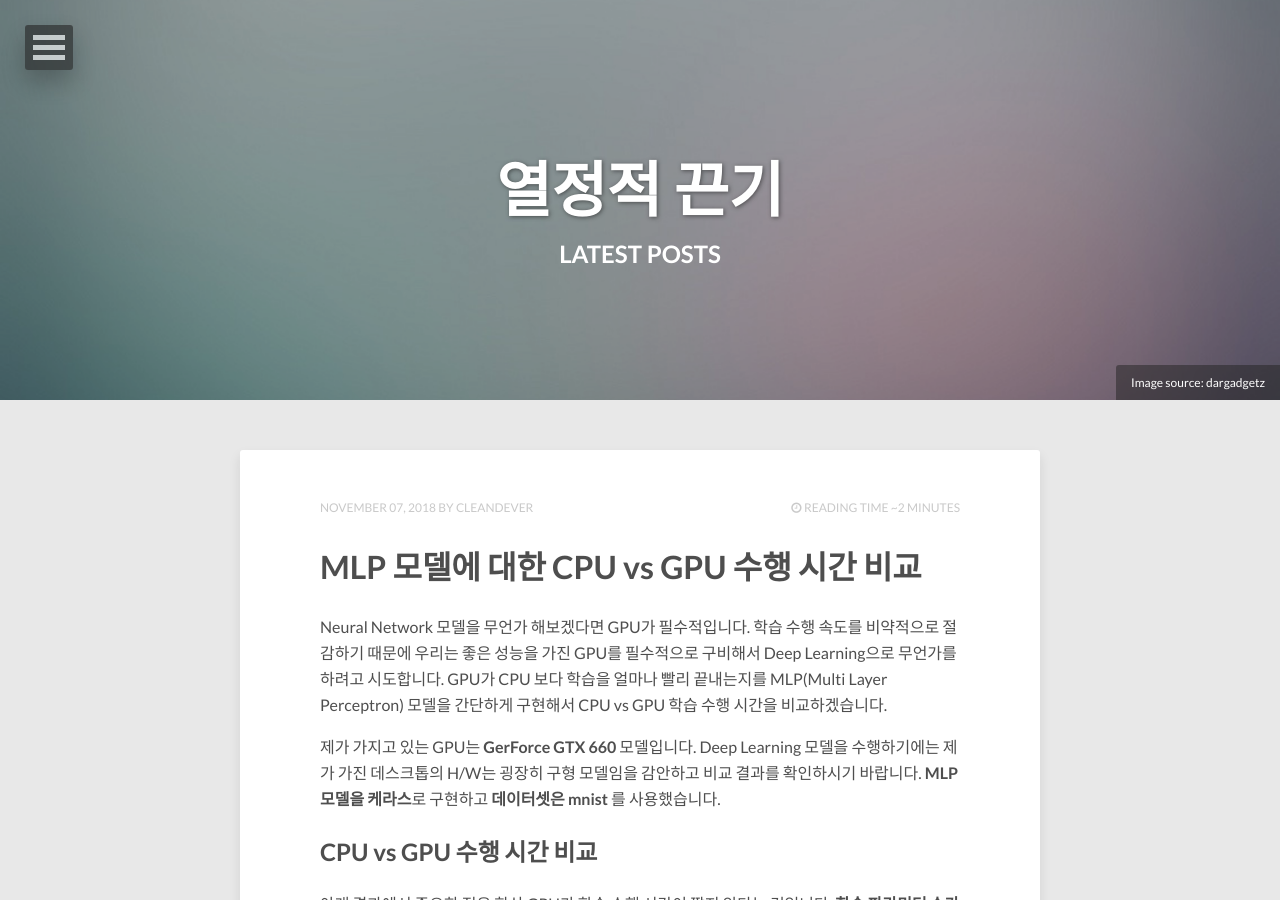
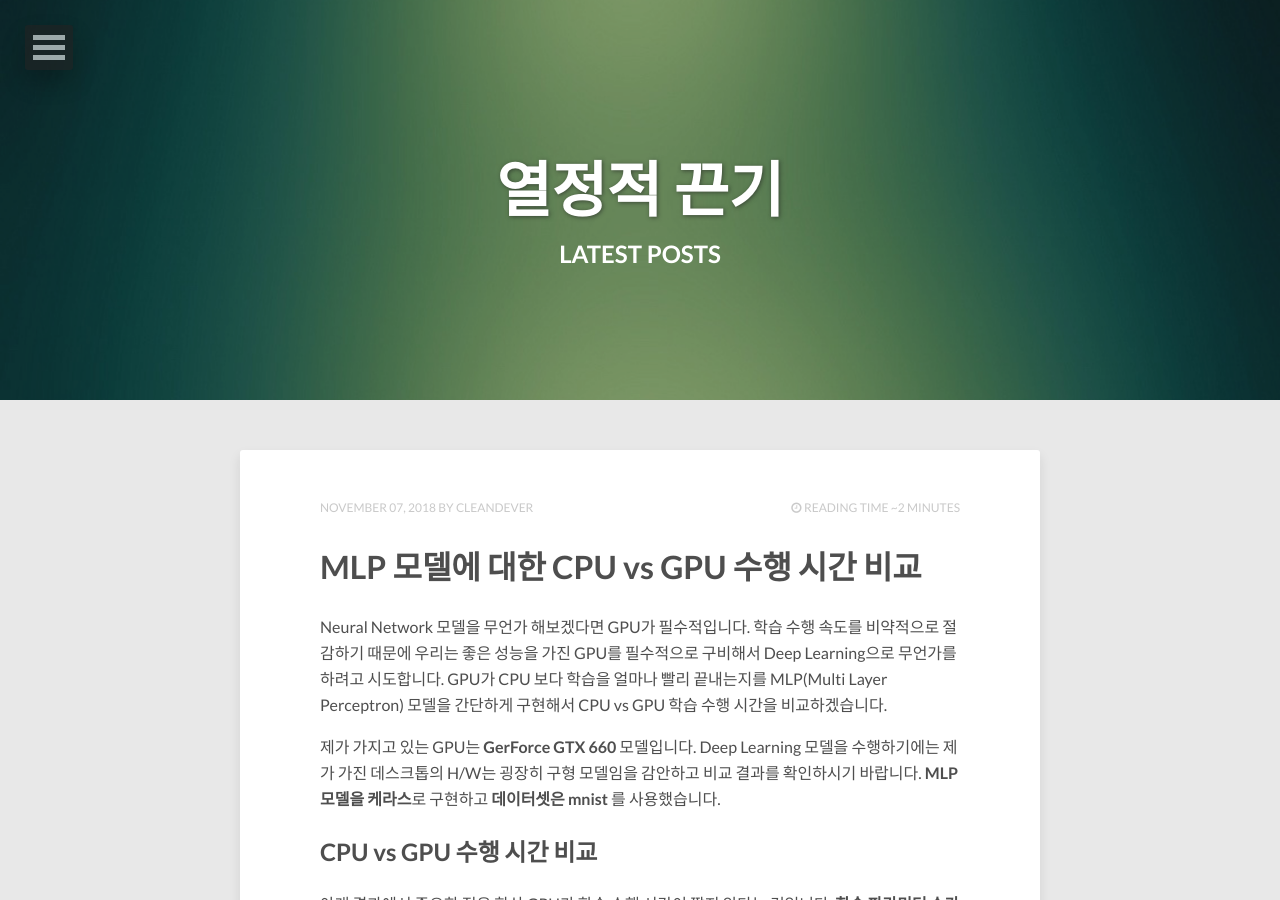
Before and after one commit to cleandever/cleandever.github.io, a Jekyll site: the page built from index.html, in a window 1280 px wide and 900 px high. Built offline with Jekyll 4.4.1, drawn with Linux system fonts in a browser that asks for light colours; nearby versions of some CDN libraries; the list of posts is cut into pages by our own code.

Commit message:
change image

```diff
--- a/index.html
+++ b/index.html
@@ -5,9 +5,7 @@ description: "Describe this nonsense."
 tags: [Jekyll, theme, themes, responsive, blog, modern]
 comments: false
 image:
-  feature: abstract-1.jpg
-  credit: dargadgetz
-  creditlink: http://www.dargadgetz.com/ios-7-abstract-wallpaper-pack-for-iphone-5-and-ipod-touch-retina/
+  feature: abstract-10.jpg
 ---
 
 {% for post in paginator.posts %}
```
